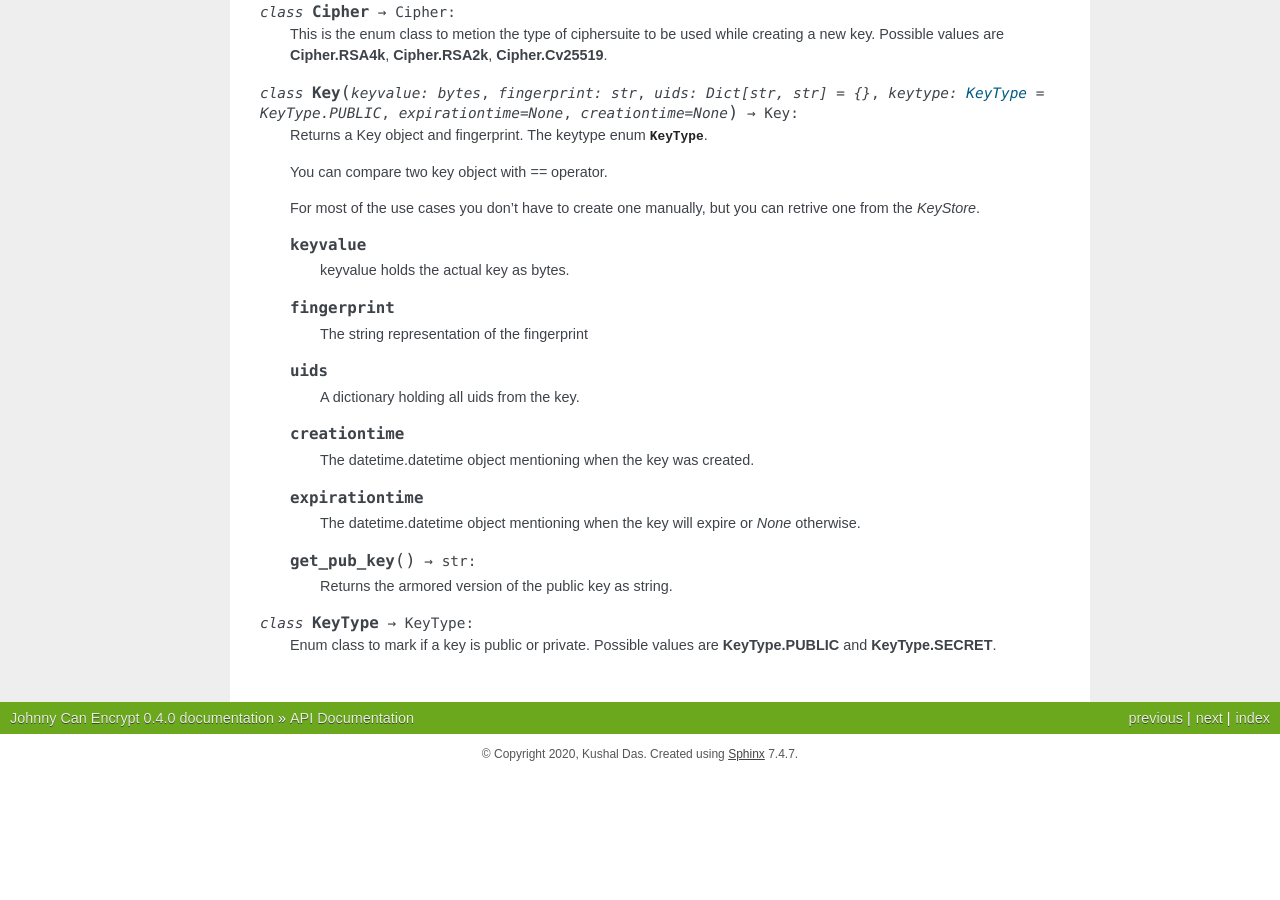
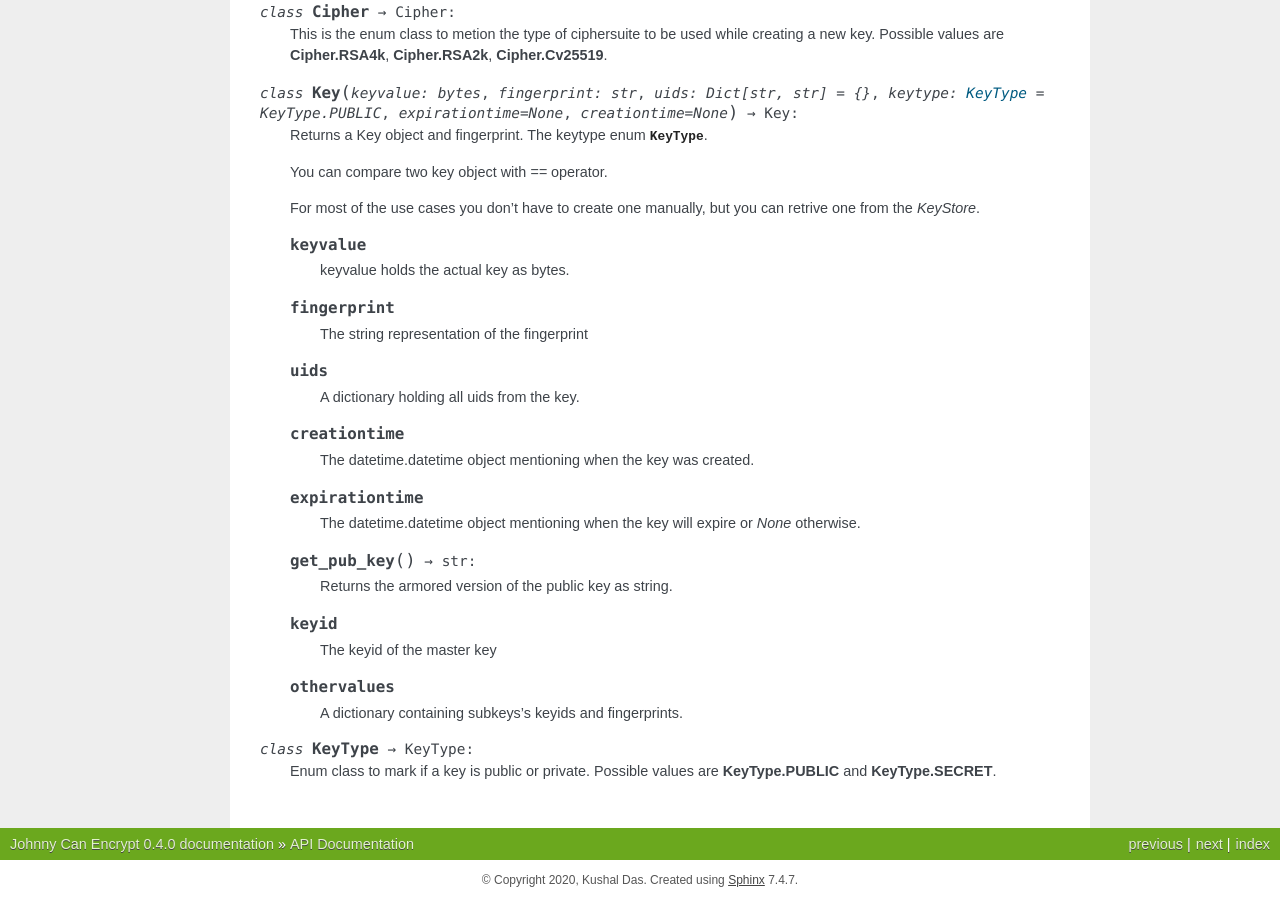
Before and after one commit to kushaldas/johnnycanencrypt, a Sphinx documentation site: the page built from docs/api.rst, in a window 1280 px wide and 900 px high, scrolled down 2661 px. Built offline with Sphinx 7.4.7, drawn with Linux system fonts in a browser that asks for light colours; before the commit the page ends 3435 px from its top, so only the background shows below that; some of the changed text lies outside the part shown.

```diff
--- a/docs/api.rst
+++ b/docs/api.rst
@@ -204,6 +204,14 @@ For the rest of the documentation we assume that you imported the module as foll
 
                 Returns the armored version of the public key as string.
 
+        .. attribute:: keyid
+
+                The keyid of the master key
+
+        .. attribute:: othervalues
+
+                A dictionary containing subkeys's keyids and fingerprints.
+
 .. class:: KeyType() -> KeyType:
 
         Enum class to mark if a key is public or private. Possible values are **KeyType.PUBLIC** and **KeyType.SECRET**.
```
Also changed, not shown: changelog.md (+9 -0 lines).
